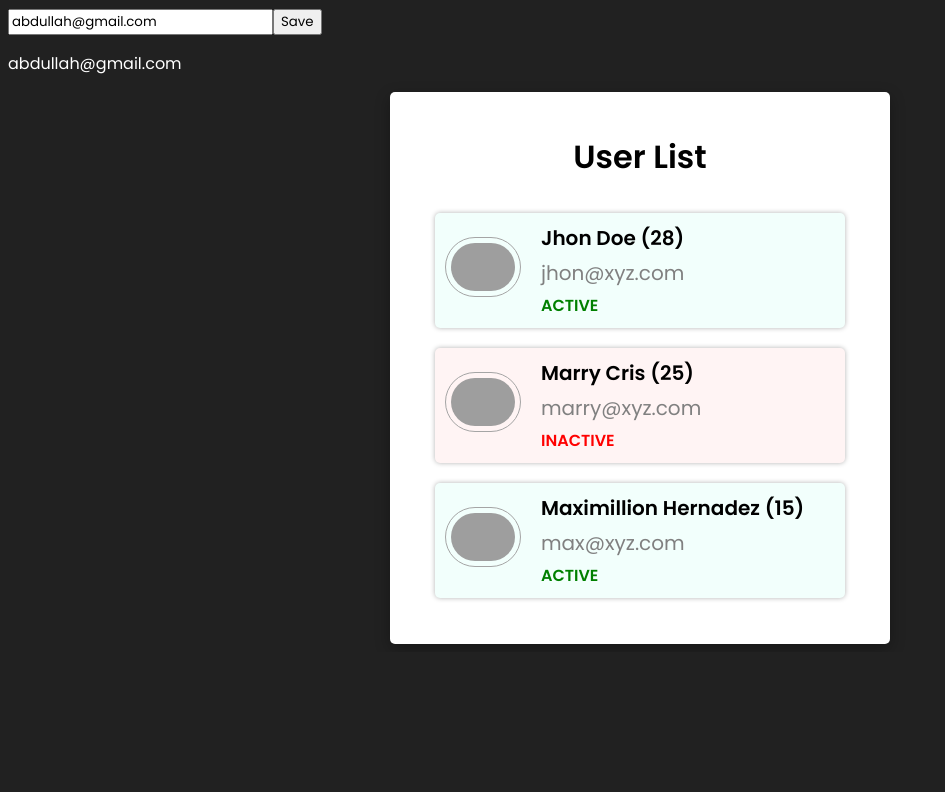
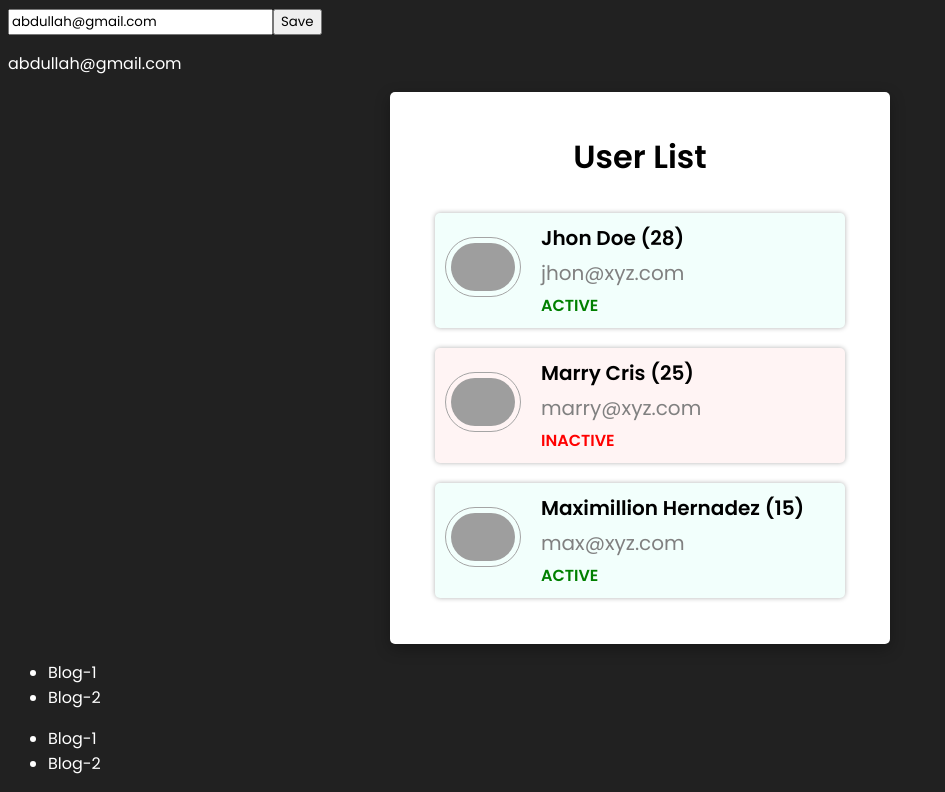
Before and after one commit to BinMamun/Angular-Lessons, an Angular app in the folder Angular-1/: page / in a window 1280 px wide. Shown: the part 492-1284 px from the top of the page, without its empty margins (0-945 px from the left). Before the commit the page ends 1144 px from the top, so only its background shows below. Built offline with nearby package versions, Linux system fonts and the light colour scheme; grey boxes are pictures that could not be loaded.

Commit message:
structural directive

```diff
--- a/Angular-1/src/app/app.component.html
+++ b/Angular-1/src/app/app.component.html
@@ -30,3 +30,5 @@
 </div>
 
 <app-user></app-user>
+
+<app-structaral-directive></app-structaral-directive>
--- a/Angular-1/src/app/app.component.ts
+++ b/Angular-1/src/app/app.component.ts
@@ -5,6 +5,7 @@ import { BlogPostComponent } from './blog-post/blog-post.component';
 import { BlogPostService } from './blog-post.service';
 import { FormsModule } from '@angular/forms';
 import { UserComponent } from './user/user.component';
+import { StructaralDirectiveComponent } from './structaral-directive/structaral-directive.component';
 
 
 @Component({
@@ -17,7 +18,8 @@ import { UserComponent } from './user/user.component';
     RouterOutlet,
     BlogPostComponent,
     FormsModule,
-    UserComponent
+    UserComponent,
+    StructaralDirectiveComponent
   ]
 })
 export class AppComponent {
--- /dev/null
+++ b/Angular-1/src/app/structaral-directive/structaral-directive.component.html
@@ -0,0 +1,23 @@
+<div *ngIf="blogs.length; then blogposts else nopost">
+
+</div>
+
+<ng-template #blogposts>
+  <ul>
+    <li *ngFor="let blog of blogs">{{blog}}</li>
+  </ul>
+</ng-template>
+<ng-template #nopost>
+  <div *ngIf="!blogs.length">
+    No post found
+  </div>
+</ng-template>
+
+<div [hidden]="!blogs.length">
+  <ul>
+    <li *ngFor="let blog of blogs">{{blog}}</li>
+  </ul>
+</div>
+<div [hidden]="blogs.length">
+  No Posts Found!
+</div>
--- /dev/null
+++ b/Angular-1/src/app/structaral-directive/structaral-directive.component.ts
@@ -0,0 +1,15 @@
+import { CommonModule } from '@angular/common';
+import { Component } from '@angular/core';
+
+@Component({
+  selector: 'app-structaral-directive',
+  standalone: true,
+  imports: [
+    CommonModule
+  ],
+  templateUrl: './structaral-directive.component.html',
+  styleUrl: './structaral-directive.component.css'
+})
+export class StructaralDirectiveComponent {
+  blogs = ["Blog-1", "Blog-2"];
+}
```
Also changed, not shown: Angular-1/src/app/structaral-directive/structaral-directive.component.css (added), 1 other file (tests, documents, lock files or other folders).
